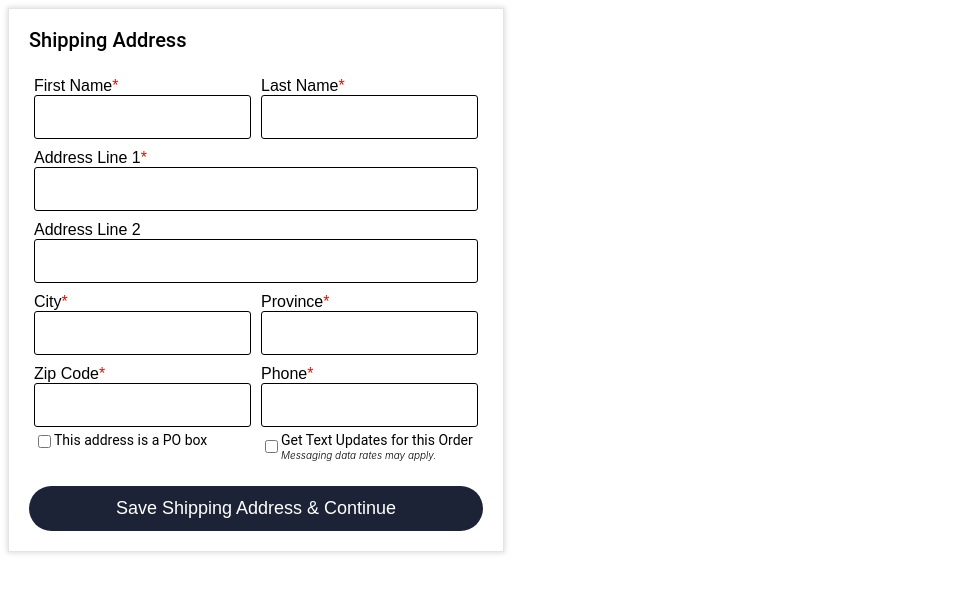
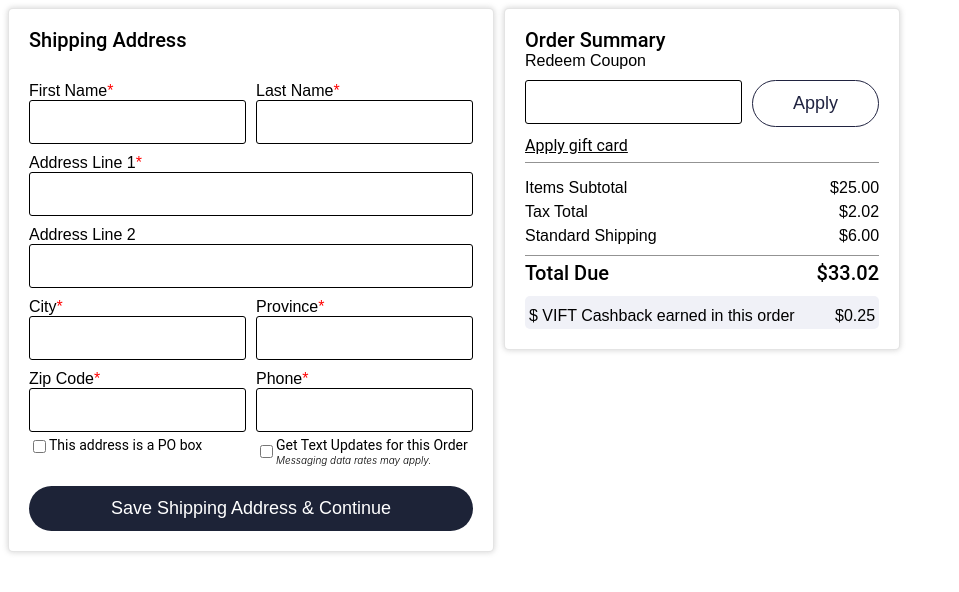
Before and after one commit to vikascool786/mfe-vitcheckout, a React app in the folder mfe-checkout/: page / in a window 1280 px wide. Shown: the top 592 px of the page, without its empty margins (0-959 px from the left). Built offline with nearby package versions, Linux system fonts and the light colour scheme.

Commit message:
added order summary

```diff
--- a/mfe-checkout/src/App.scss
+++ b/mfe-checkout/src/App.scss
@@ -4,3 +4,9 @@ body {
 .container {
   display: flex;
 }
+
+.checkout-container {
+  display: flex;
+  flex-direction: row;
+  gap: 10px;
+}
--- a/mfe-checkout/src/App.tsx
+++ b/mfe-checkout/src/App.tsx
@@ -1,14 +1,14 @@
 import React from "react";
 import "./App.scss"
 import { createRoot } from "react-dom/client";
-import { Checkout } from "./Checkout";
+import { CheckoutContainer } from "./CheckoutContainer";
 
 interface AppProps {}
 
 const App: React.FC<AppProps> = () => {
   return (
     <div className="container">
-      <Checkout />
+      <CheckoutContainer />
     </div>
   );
 };
--- /dev/null
+++ b/mfe-checkout/src/CheckoutContainer.tsx
@@ -0,0 +1,15 @@
+import React from "react";
+import { Checkout } from "./checkout/Checkout";
+import { OrderSummary } from "./order-summary/OrderSummary";
+import "./App.scss";
+
+export const CheckoutContainer = () => {
+  return (
+    <div className="checkout-container">
+      <Checkout />
+      <div>
+        <OrderSummary />
+      </div>
+    </div>
+  );
+};
--- a/mfe-checkout/src/Checkout.scss
+++ b/mfe-checkout/src/checkout/Checkout.scss
@@ -9,10 +9,11 @@ body {
   border: 0.2px solid #79787833;
   flex-direction: column;
   padding: 20px;
+  border-radius: 5px;
 }
 
 .form-header {
-    display: flex;
+  display: flex;
   padding-bottom: 20px;
 }
 
@@ -20,11 +21,14 @@ body {
   display: flex;
   justify-content: center;
   flex-direction: row;
+  gap: 10px;
+  margin-top: 10px;
 }
 
 .form-field-container-full {
   display: flex;
   width: 100%;
+  margin-top: 10px;
 }
 
 .form-footer {
--- a/mfe-checkout/src/Checkout.tsx
+++ b/mfe-checkout/src/checkout/Checkout.tsx
@@ -1,9 +1,9 @@
 import React from "react";
 import "./Checkout.scss";
-import { Button } from "./component/Button/Button";
-import { Checkbox } from "./component/Form/Checkbox/Checkbox";
-import { FormField } from "./component/Form/Field/FormField";
-import { FormHeading } from "./component/Form/Heading/FormHeading";
+import { Button } from "../component/Button/Button";
+import { Checkbox } from "../component/Form/Checkbox/Checkbox";
+import { FormField } from "../component/Form/Field/FormField";
+import { FormHeading } from "../component/Form/Heading/FormHeading";
 
 export const Checkout: React.FC = () => {
   return (
@@ -44,7 +44,7 @@ export const Checkout: React.FC = () => {
         />
       </div>
       <div className="form-footer">
-        <Button />
+        <Button label="Save Shipping Address & Continue" type="primary" />
       </div>
     </div>
   );
--- a/mfe-checkout/src/component/Button/Button.scss
+++ b/mfe-checkout/src/component/Button/Button.scss
@@ -1,6 +1,6 @@
 .custom-button {
   display: flex;
-  background-color: #1d2337; // Dark navy color
+  background-color: #1d2337; // Dark navy color as default
   color: white;
   font-size: 18px;
   font-weight: 500;
@@ -8,7 +8,19 @@
   border: none;
   border-radius: 50px;
   cursor: pointer;
-  text-align: center;
   justify-content: center;
   width: 100%;
 }
+
+// Primary Button Styles
+.custom-button.primary {
+  background-color: #1d2337; // Dark navy color for primary
+  color: #FFFFFF; // White text
+}
+
+// Secondary Button Styles
+.custom-button.secondary {
+  background-color: #FFFFFF; // White background for secondary
+  color: #202340; // Dark text
+  border: 1px solid #202340; // Optional: adding border for better contrast
+}
--- a/mfe-checkout/src/component/Button/Button.tsx
+++ b/mfe-checkout/src/component/Button/Button.tsx
@@ -1,8 +1,15 @@
 import React from "react";
 import './Button.scss';
 
-export const Button: React.FC = () => {
+interface IButtonProps {
+    type: 'primary' | 'secondary';
+    label: string;
+}
+
+export const Button: React.FC<IButtonProps> = ({ label, type }) => {
   return (
-    <button className="custom-button">Save Shipping Address & Continue</button>
+    <button className={`custom-button ${type}`}>
+      {label}
+    </button>
   );
 };
--- a/mfe-checkout/src/component/Form/Field/FormField.scss
+++ b/mfe-checkout/src/component/Form/Field/FormField.scss
@@ -2,7 +2,6 @@
     display: flex;
     flex-direction: column;
     width: 100%;
-    padding: 5px;
 }
 
 .required-field::after {
--- a/mfe-checkout/src/component/Form/Field/FormField.tsx
+++ b/mfe-checkout/src/component/Form/Field/FormField.tsx
@@ -3,7 +3,7 @@ import "./FormField.scss";
 import { Checkbox } from "../Checkbox/Checkbox";
 
 interface IFormFieldProps {
-  label: string;
+  label?: string;
   renderCheckBox?: ReactNode;
   required?: boolean;
 }
@@ -15,7 +15,7 @@ export const FormField: React.FC<IFormFieldProps> = ({
 }) => {
   return (
     <div className="field-item-container">
-      <div className={required ? "required-field" : ""}>{label}</div>
+      {label && <div className={required ? "required-field" : ""}>{label}</div>}
       <input className="input-container" {...props} />
       {renderCheckBox}
     </div>
--- /dev/null
+++ b/mfe-checkout/src/order-summary/OrderSummary.scss
@@ -0,0 +1,83 @@
+.order-summary-container {
+  display: flex;
+  background-color: white;
+  box-shadow: 0px 0px 5px 1px #79787840;
+  border: 0.2px solid #79787833;
+  border-radius: 5px;
+  flex-direction: column;
+  padding: 20px;
+}
+
+.order-summary-coupon-container {
+  display: flex;
+  flex: 1;
+  flex-grow: 1;
+  flex-direction: row;
+  justify-content: center;
+  gap: 10px;
+  padding-top: 10px;
+}
+
+.order-input-container {
+  display: flex;
+  flex: 0.8;
+  flex-direction: column;
+}
+
+.order-apply-container {
+  display: flex;
+  flex: 0.2;
+}
+
+.order-sub-text {
+  font-family: "Roboto", sans-serif;
+  font-size: 16px;
+  font-weight: 400;
+  line-height: 18.75px;
+  text-align: left;
+  padding-top: 10px;
+}
+
+.order-sub-text.underlined {
+  text-decoration: underline;
+}
+
+.order-charges-table {
+  display: flex;
+  flex-direction: column;
+  border-top: 0.5px solid #939393; // Adds top border
+  border-bottom: 0.5px solid #939393; // Adds bottom border
+  margin-top: 6px;
+  margin-bottom: 6px;
+  padding-top: 10px;
+  padding-bottom: 10px;
+}
+
+.order-summary-row {
+  display: flex;
+  flex-direction: row;
+  justify-content: space-between;
+  margin-top: 6px;
+}
+
+.order-summary-total {
+  display: flex;
+  justify-content: space-between;
+  font-family: "Roboto", sans-serif;
+  font-size: 20px;
+  font-weight: 500;
+  line-height: 23.44px;
+  padding-bottom: 10px;
+}
+
+.order-summary-cashback-container {
+  display: flex;
+  background-color: #f0f1f7;
+  border-radius: 5px;
+  justify-content: space-between;
+  padding: 4px;
+  padding-top: 10px;
+  font-size: 16px;
+  line-height: 19.75px;
+  color: black;
+}
--- /dev/null
+++ b/mfe-checkout/src/order-summary/OrderSummary.tsx
@@ -0,0 +1,57 @@
+import React from "react";
+import "./OrderSummary.scss";
+import { FormField } from "../component/Form/Field/FormField";
+import { Button } from "../component/Button/Button";
+import { FormHeading } from "../component/Form/Heading/FormHeading";
+
+const ORDER_SUMMARY = [
+  {
+    title: "Items Subtotal",
+    value: "$25.00",
+  },
+  {
+    title: "Tax Total",
+    value: "$2.02",
+  },
+  {
+    title: "Standard Shipping",
+    value: "$6.00",
+  },
+];
+
+export const OrderSummary: React.FC = () => {
+  return (
+    <div className="order-summary-container">
+      <FormHeading title="Order Summary" />
+      <div>Redeem Coupon</div>
+      <div className="order-summary-coupon-container">
+        <div className="order-input-container">
+          <FormField />
+        </div>
+        <div className="order-apply-container">
+          <Button label="Apply" type="secondary" />
+        </div>
+      </div>
+      <div className="order-sub-text underlined">Apply gift card</div>
+
+      <div className="order-charges-table">
+        {ORDER_SUMMARY.map((item, index) => (
+          <div key={index} className="order-summary-row">
+            <div>{item.title}</div>
+            <div>{item.value}</div>
+          </div>
+        ))}
+      </div>
+
+      <div className="order-summary-total">
+        <div>Total Due</div>
+        <div>$33.02</div>
+      </div>
+
+      <div className="order-summary-cashback-container">
+        <div>$ VIFT Cashback earned in this order</div>
+        <div>$0.25</div>
+      </div>
+    </div>
+  );
+};
--- a/mfe-checkout/webpack.config.js
+++ b/mfe-checkout/webpack.config.js
@@ -67,7 +67,7 @@ module.exports = (env, argv) => {
             : "mfeSearchContainer@https://mcds-main.s3.amazonaws.com/SearchContainer/remoteEntry.js",
         },
         exposes: {
-          "./CheckoutSkeleton": "./src/Checkout",
+          "./CheckoutSkeleton": "./src/CheckoutContainer",
           "./React": "react",
           "./ReactDOM": "react-dom",
           "./ReactDOMClient": "react-dom/client",
```
